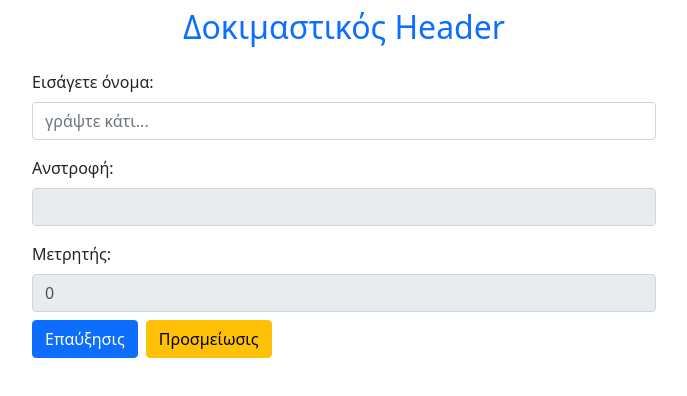
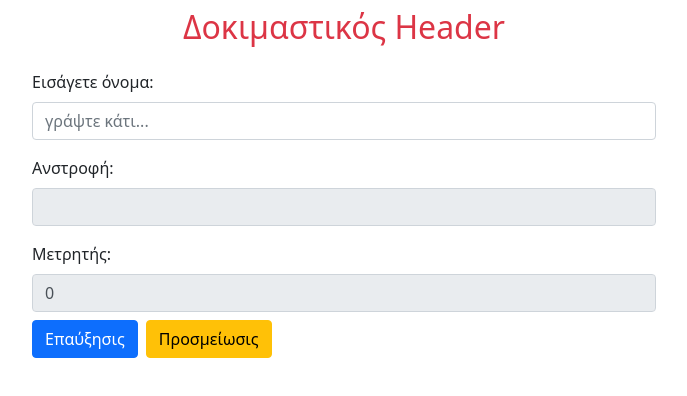
Before and after one commit to PhilipHassialis/preact-vite-test01, a Preact app: page / in a window 1280 px wide. Shown: the top 396 px of the page, without its empty margins (296-983 px from the left). Built offline with nearby package versions, Linux system fonts and the light colour scheme.

Commit message:
Color change

```diff
--- a/src/components/myheader.jsx
+++ b/src/components/myheader.jsx
@@ -1,7 +1,7 @@
 export const MyHeader = () => {
     return (
         <div className="container-sm col-md-6 col-md-offset-3 p-2 align-items-center text-center">
-            <h2 className="text-primary">Δοκιμαστικός Header</h2>
+            <h2 className="text-danger">Δοκιμαστικός Header</h2>
         </div>
     );
 };
```
